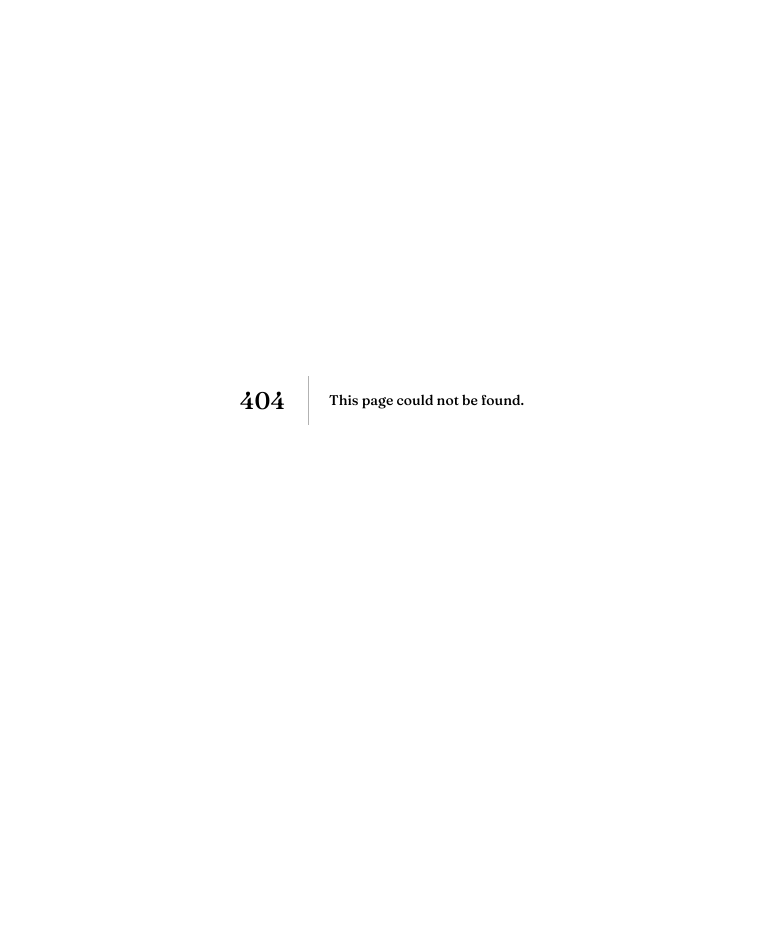
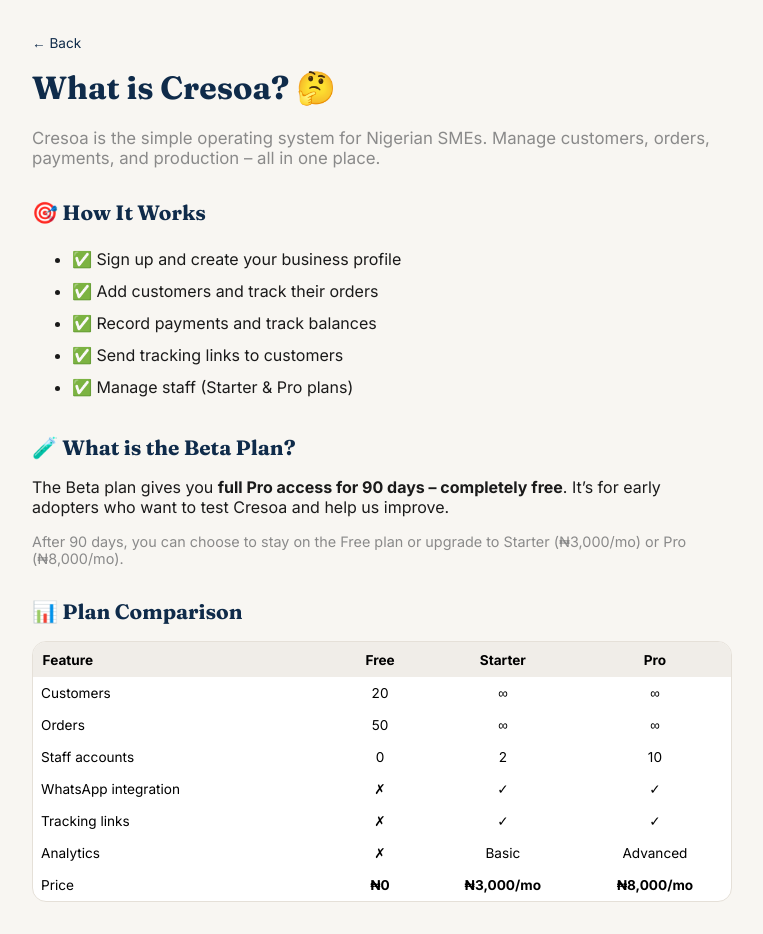
Before and after one commit to cresyno/cresoa, a Next.js app: page /learn in a window 1280 px wide. Before the commit this address had no page. Shown: the top 934 px of the page, without its empty margins (258-1021 px from the left). Before the commit the page ends 800 px from the top, so only its background shows below. Built offline with nearby package versions, Linux system fonts and the light colour scheme.

Commit message:
Add LearnPage component with content and links

```diff
--- /dev/null
+++ b/app/learn/page.js
@@ -0,0 +1,65 @@
+'use client'
+
+import Link from 'next/link'
+
+export default function LearnPage() {
+  return (
+    <div style={{ minHeight: '100vh', background: '#F8F6F2', padding: '2rem 1.5rem', fontFamily: "'Inter', system-ui, sans-serif" }}>
+      <div style={{ maxWidth: '700px', margin: '0 auto' }}>
+        <Link href="/" style={{ color: '#0F2B4A', textDecoration: 'none', fontSize: '0.85rem' }}>← Back</Link>
+
+        <h1 style={{ color: '#0F2B4A', fontSize: '2rem', marginTop: '1rem' }}>What is Cresoa? 🤔</h1>
+        <p style={{ color: '#8A8A8A', fontSize: '1.05rem' }}>
+          Cresoa is the simple operating system for Nigerian SMEs. Manage customers, orders, payments, and production – all in one place.
+        </p>
+
+        <div style={{ marginTop: '2rem' }}>
+          <h2 style={{ color: '#0F2B4A', fontSize: '1.3rem' }}>🎯 How It Works</h2>
+          <ul style={{ color: '#1A1A1A', lineHeight: '2' }}>
+            <li>✅ Sign up and create your business profile</li>
+            <li>✅ Add customers and track their orders</li>
+            <li>✅ Record payments and track balances</li>
+            <li>✅ Send tracking links to customers</li>
+            <li>✅ Manage staff (Starter & Pro plans)</li>
+          </ul>
+        </div>
+
+        <div style={{ marginTop: '2rem' }}>
+          <h2 style={{ color: '#0F2B4A', fontSize: '1.3rem' }}>🧪 What is the Beta Plan?</h2>
+          <p style={{ color: '#1A1A1A' }}>
+            The Beta plan gives you <strong>full Pro access for 90 days – completely free</strong>. It’s for early adopters who want to test Cresoa and help us improve.
+          </p>
+          <p style={{ color: '#8A8A8A', fontSize: '0.9rem' }}>
+            After 90 days, you can choose to stay on the Free plan or upgrade to Starter (₦3,000/mo) or Pro (₦8,000/mo).
+          </p>
+        </div>
+
+        <div style={{ marginTop: '2rem' }}>
+          <h2 style={{ color: '#0F2B4A', fontSize: '1.3rem' }}>📊 Plan Comparison</h2>
+          <div style={{ background: '#fff', borderRadius: '14px', border: '1px solid #E5E0D8', overflow: 'hidden' }}>
+            <table style={{ width: '100%', borderCollapse: 'collapse', fontSize: '0.85rem' }}>
+              <thead style={{ background: '#F0EDE8' }}>
+                <tr><th style={{ padding: '0.6rem', textAlign: 'left' }}>Feature</th><th style={{ padding: '0.6rem', textAlign: 'center' }}>Free</th><th style={{ padding: '0.6rem', textAlign: 'center' }}>Starter</th><th style={{ padding: '0.6rem', textAlign: 'center' }}>Pro</th></tr>
+              </thead>
+              <tbody>
+                <tr><td style={{ padding: '0.5rem' }}>Customers</td><td style={{ textAlign: 'center' }}>20</td><td style={{ textAlign: 'center' }}>∞</td><td style={{ textAlign: 'center' }}>∞</td></tr>
+                <tr><td style={{ padding: '0.5rem' }}>Orders</td><td style={{ textAlign: 'center' }}>50</td><td style={{ textAlign: 'center' }}>∞</td><td style={{ textAlign: 'center' }}>∞</td></tr>
+                <tr><td style={{ padding: '0.5rem' }}>Staff accounts</td><td style={{ textAlign: 'center' }}>0</td><td style={{ textAlign: 'center' }}>2</td><td style={{ textAlign: 'center' }}>10</td></tr>
+                <tr><td style={{ padding: '0.5rem' }}>WhatsApp integration</td><td style={{ textAlign: 'center' }}>✗</td><td style={{ textAlign: 'center' }}>✓</td><td style={{ textAlign: 'center' }}>✓</td></tr>
+                <tr><td style={{ padding: '0.5rem' }}>Tracking links</td><td style={{ textAlign: 'center' }}>✗</td><td style={{ textAlign: 'center' }}>✓</td><td style={{ textAlign: 'center' }}>✓</td></tr>
+                <tr><td style={{ padding: '0.5rem' }}>Analytics</td><td style={{ textAlign: 'center' }}>✗</td><td style={{ textAlign: 'center' }}>Basic</td><td style={{ textAlign: 'center' }}>Advanced</td></tr>
+                <tr><td style={{ padding: '0.5rem' }}>Price</td><td style={{ textAlign: 'center' }}><strong>₦0</strong></td><td style={{ textAlign: 'center' }}><strong>₦3,000/mo</strong></td><td style={{ textAlign: 'center' }}><strong>₦8,000/mo</strong></td></tr>
+              </tbody>
+            </table>
+          </div>
+        </div>
+
+        <div style={{ marginTop: '2rem', textAlign: 'center' }}>
+          <Link href="/signup" className="btn btn-primary" style={{ fontSize: '1rem', padding: '0.9rem 2.5rem' }}>
+            🚀 Start Using Cresoa
+          </Link>
+        </div>
+      </div>
+    </div>
+  )
+  }
```
